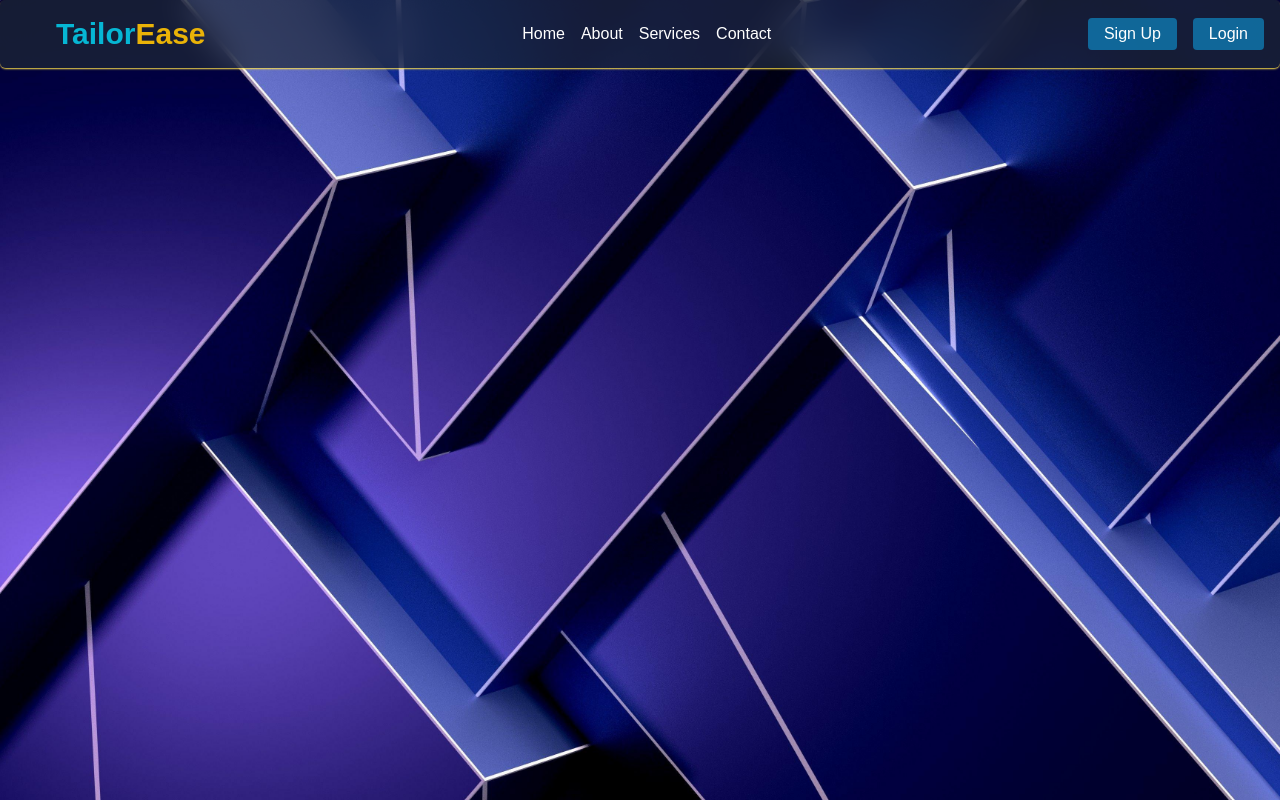
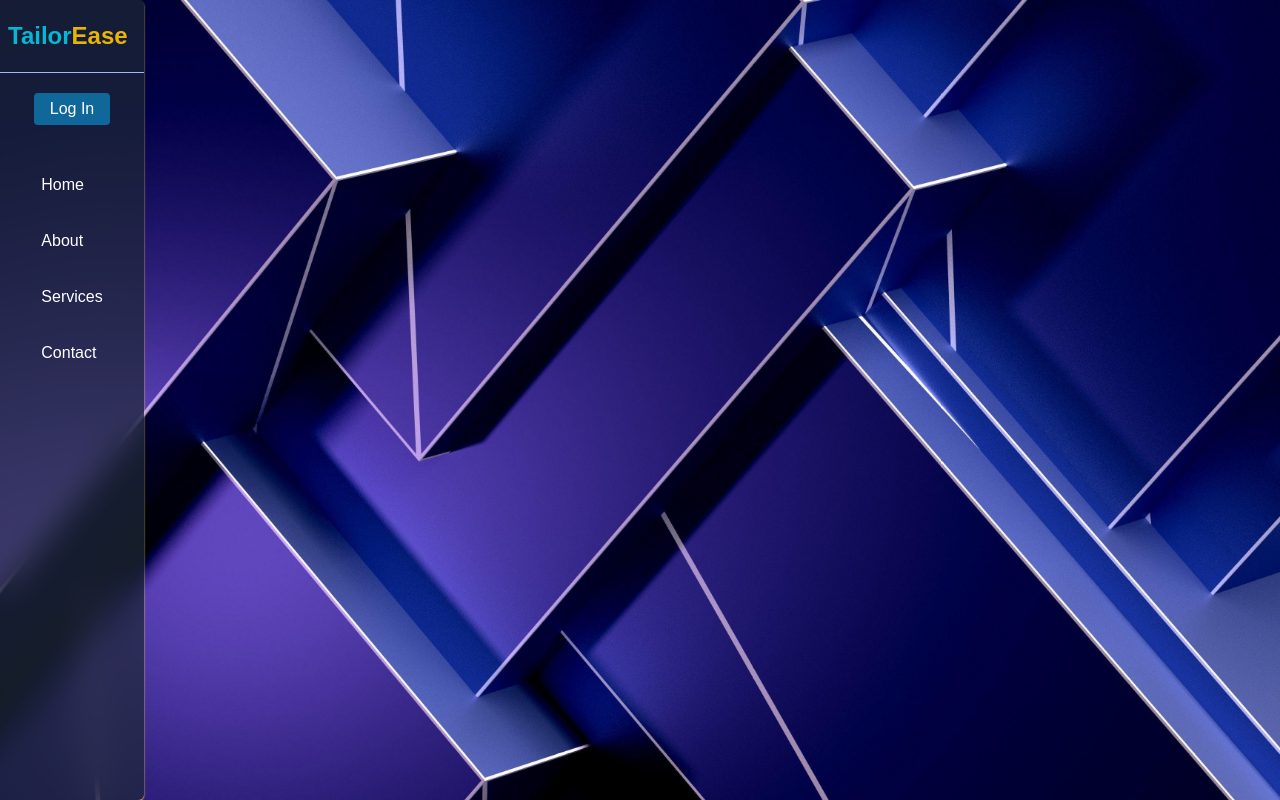
Before and after one commit to clouds440/tailorease, a React (Create React App) app: page / in a window 1280 px wide. Built offline with nearby package versions, Linux system fonts and the light colour scheme.

Commit message:
Streamlined Navbar Design

```diff
--- a/src/App.js
+++ b/src/App.js
@@ -27,7 +27,7 @@ function App() {
     colorBorder: "border-white",
     iconColor: "text-blue-500",
     hoverText: "hover:text-blue-500",
-    hoverBg: "hover:bg-gray-700",
+    hoverBg: "hover:bg-indigo-400 hover:bg-opacity-30",
   });
 
   const [userName, setUserName] = useState("");
@@ -66,7 +66,7 @@ function App() {
   return (
     <VisibilityProvider>
       <div
-        className="h-screen bg-cover bg-center"
+        className="fixed inset-0 h-screen w-screen bg-cover bg-center z-[-1]"
         style={{
           backgroundImage: `url(${backgroundImage})`,
         }}
--- a/src/components/AccountSettings.jsx
+++ b/src/components/AccountSettings.jsx
@@ -202,7 +202,7 @@ function AccountSettings({
         colorBorder: "border-white",
         iconColor: "text-blue-500",
         hoverText: "hover:text-blue-500",
-        hoverBg: "hover:bg-gray-700",
+        hoverBg: "hover:bg-indigo-400 hover:bg-opacity-30",
       });
     } else if (theme === "Light") {
       setTheme({
@@ -211,7 +211,7 @@ function AccountSettings({
         colorBorder: "border-black",
         iconColor: "text-black",
         hoverText: "hover:text-gray-600",
-        hoverBg: "hover:bg-gray-300",
+        hoverBg: "hover:bg-gray-300 hover:bg-opacity-70",
       });
     } else if (theme === "Azure") {
       setTheme({
@@ -230,7 +230,7 @@ function AccountSettings({
   }
   return (
     <div
-      className={`max-w-2xl mx-auto p-6 rounded-md ${theme.mainTheme} mt-8 select-none`}
+      className={`mt-8 max-w-2xl mx-auto p-6 rounded-md ${theme.mainTheme} select-none`}
     >
       <h2
         className={`flex text-2xl font-bold mb-6 pt-6 border-b ${theme.colorBorder}`}
--- a/src/components/LoginForm.jsx
+++ b/src/components/LoginForm.jsx
@@ -8,7 +8,8 @@ import { VisibilityContext } from "../utils/VisibilityContext";
 const LoginForm = ({ onLogin, setShowMessage, setTrigger, theme }) => {
   const [formData, setFormData] = useState({ email: "", password: "" });
   const [isLoading, setIsLoading] = useState(false);
-  const { isComponentVisible, hideComponent } = useContext(VisibilityContext);
+  const { isComponentVisible, hideComponent, showComponent } =
+    useContext(VisibilityContext);
 
   if (!isComponentVisible("LoginForm")) {
     return null;
@@ -113,11 +114,25 @@ const LoginForm = ({ onLogin, setShowMessage, setTrigger, theme }) => {
           {isLoading ? (
             <LoadingSpinner size={28} extraClasses={"mt-4"} />
           ) : (
-            <SimpleButton
-              btnText={"Log In"}
-              type={"primary"}
-              extraclasses={"w-full"}
-            />
+            <>
+              <SimpleButton
+                btnText={"Log In"}
+                type={"primary"}
+                extraclasses={"w-full"}
+              />
+              <div className="items-center justify-center flex flex-col">
+                <span className="mt-8">Don't have an account? </span>
+                <SimpleButton
+                  onClick={() => {
+                    showComponent("SignUpForm");
+                    hideComponent("LoginForm");
+                  }}
+                  btnText={"Sign Up Now"}
+                  type={"cancel"}
+                  extraclasses={"mt-1"}
+                />
+              </div>
+            </>
           )}
         </form>
       </div>
--- a/src/components/Logo.jsx
+++ b/src/components/Logo.jsx
@@ -1,9 +1,9 @@
-const Logo = () => {
+const Logo = ({ classes, fontSize }) => {
   return (
-    <div className="flex">
+    <div className={`flex ${classes}`}>
       <a href="#home" className="flex">
-        <h1 className="font-bold text-3xl ml-10 text-cyan-500">Tailor</h1>
-        <h1 className="font-bold text-3xl text-yellow-500">Ease</h1>
+        <h1 className={`font-bold ${fontSize} ml-2 text-cyan-500`}>Tailor</h1>
+        <h1 className={`font-bold ${fontSize} text-yellow-500`}>Ease</h1>
       </a>
     </div>
   );
--- a/src/components/Navbar.jsx
+++ b/src/components/Navbar.jsx
@@ -49,7 +49,7 @@ const Navbar = ({ userLoggedIn, setUserLoggedIn, userData, theme }) => {
 
   const dropdownOptions = [
     {
-      text: "Account Settings",
+      text: "Settings",
       icon: (
         <SettingsIcon
           size={"6"}
@@ -77,49 +77,72 @@ const Navbar = ({ userLoggedIn, setUserLoggedIn, userData, theme }) => {
   ];
 
   return (
-    <nav className={`p-4 rounded-md ${theme.mainTheme}`}>
-      <div className="container mx-auto flex justify-between items-center">
-        <Logo />
-        <ul className="flex space-x-4 mx-auto select-none">
-          <li>
-            <a href="#home" className="hover:text-shadow-lg">
-              Home
-            </a>
-          </li>
-          <li>
-            <a href="#about" className="hover:text-shadow-lg">
-              About
-            </a>
-          </li>
-          <li>
-            <a href="#services" className="hover:text-shadow-lg">
-              Services
-            </a>
-          </li>
-          <li>
-            <a href="#contact" className="hover:text-shadow-lg">
-              Contact
-            </a>
-          </li>
-        </ul>
-        <div className="flex space-x-4">
+    <nav
+      className={`fixed left-0 top-0 h-screen w-24 md:w-36 rounded-r-md ${theme.mainTheme} overflow-hidden`}
+    >
+      <div className="flex flex-col justify-between h-full">
+        <div>
+          <Logo
+            fontSize={"text-2xl"}
+            classes={"my-5 pb-5 border-b border-indigo-300"}
+          />
           {userLoggedIn ? (
+            <div className="mb-4 py-1 text-center select-none">
+              <span>{userFullName}</span>
+            </div>
+          ) : (
+            <div className="flex items-center justify-center">
+              <SimpleButton
+                onClick={() => {
+                  showComponent("LoginForm");
+                  hideComponent("SignUpForm");
+                }}
+                btnText={"Log In"}
+                type={"primary"}
+              />
+            </div>
+          )}
+          <div className="flex items-center justify-center mt-10">
+            <ul className="flex flex-col space-y-4 select-none">
+              <li
+                className={`flex items-center space-x-2 px-8 py-2 rounded-xl w-full ${theme.hoverBg}`}
+              >
+                {/* <HomeIcon size="5" className="text-blue-500" /> */}
+                <span className="hidden md:inline-block">Home</span>
+              </li>
+              <li
+                className={`flex items-center space-x-2 px-8 py-2 rounded-xl w-full ${theme.hoverBg}`}
+              >
+                {/* <AboutIcon size="5" className="text-blue-500" /> */}
+                <span className="hidden md:inline-block">About</span>
+              </li>
+              <li
+                className={`flex items-center space-x-2 px-8 py-2 rounded-xl w-full ${theme.hoverBg}`}
+              >
+                {/* <ServicesIcon size="5" className="text-blue-500" /> */}
+                <span className="hidden md:inline-block">Services</span>
+              </li>
+              <li
+                className={`flex items-center space-x-2 px-8 py-2 rounded-xl w-full ${theme.hoverBg}`}
+              >
+                {/* <ContactIcon size="5" className="text-blue-500" /> */}
+                <span className="hidden md:inline-block">Contact</span>
+              </li>
+            </ul>
+          </div>
+        </div>
+        <div className="flex flex-col space-y-4 p-5 items-center">
+          {userLoggedIn && (
             <div className="relative" ref={dropdownRef}>
               <span
                 className="cursor-pointer flex items-center hover:text-shadow-lg select-none"
                 onClick={() => setDropdownOpen(!dropdownOpen)}
               >
-                Hello, {userFullName}
-                <MenuIcon
-                  size={"6"}
-                  color={"text-yellow-600"}
-                  extraClasses={"ml-2"}
-                />
+                <MenuIcon size={"5"} color={"text-yellow-600"} />
+                <span className="hidden md:inline-block">Menu</span>
               </span>
               {dropdownOpen && (
-                <div
-                  className={`absolute right-0 mt-6 w-48 rounded-md ${theme.mainTheme} z-20`}
-                >
+                <div className={`absolute bottom-8 mt-2 w-48 rounded-md z-20`}>
                   {dropdownOptions.map((option, index) => (
                     <button
                       key={index}
@@ -133,25 +156,6 @@ const Navbar = ({ userLoggedIn, setUserLoggedIn, userData, theme }) => {
                 </div>
               )}
             </div>
-          ) : (
-            <>
-              <SimpleButton
-                onClick={() => {
-                  showComponent("SignUpForm");
-                  hideComponent("LoginForm");
-                }}
-                btnText={"Sign Up"}
-                type={"primary"}
-              />
-              <SimpleButton
-                onClick={() => {
-                  showComponent("LoginForm");
-                  hideComponent("SignUpForm");
-                }}
-                btnText={"Login"}
-                type={"primary"}
-              />
-            </>
           )}
         </div>
       </div>
--- a/src/components/SignUpForm.jsx
+++ b/src/components/SignUpForm.jsx
@@ -18,7 +18,8 @@ const SignUpForm = ({ onSignUp, setShowMessage, setTrigger, theme }) => {
     phone: "",
   });
 
-  const { isComponentVisible, hideComponent } = useContext(VisibilityContext);
+  const { isComponentVisible, hideComponent, showComponent } =
+    useContext(VisibilityContext);
   const [isLoading, setIsLoading] = useState(false);
 
   if (!isComponentVisible("SignUpForm")) {
@@ -173,11 +174,25 @@ const SignUpForm = ({ onSignUp, setShowMessage, setTrigger, theme }) => {
           {isLoading ? (
             <LoadingSpinner size={28} extraClasses={"mt-4"} />
           ) : (
-            <SimpleButton
-              btnText={"Sign Up"}
-              type={"primary"}
-              extraclasses={"w-full"}
-            />
+            <>
+              <SimpleButton
+                btnText={"Sign Up"}
+                type={"primary"}
+                extraclasses={"w-full"}
+              />
+              <div className="items-center justify-center flex flex-col">
+                <span className="mt-8">Already have an account? </span>
+                <SimpleButton
+                  onClick={() => {
+                    showComponent("LoginForm");
+                    hideComponent("SignUpForm");
+                  }}
+                  btnText={"Log In Now"}
+                  type={"cancel"}
+                  extraclasses={"mt-1"}
+                />
+              </div>
+            </>
           )}
         </form>
       </div>
```
